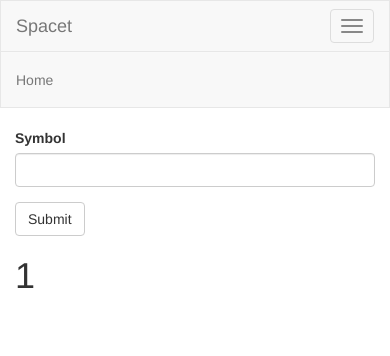
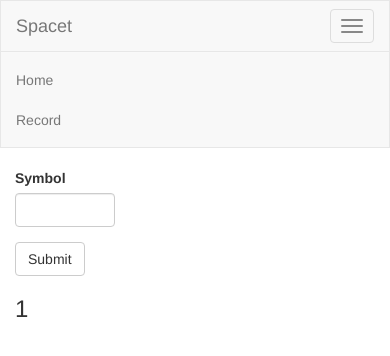
Before and after one commit to xashes/spacet, a Flask app: page /chart/1 in a window 390 px wide, after a click on "Toggle navigation". Shown: the top 356 px of the page. Run offline with Flask 2, Linux system fonts and the light colour scheme; some libraries are stand-ins or nearby versions.

Commit message:
add record form and template

```diff
--- a/app/forms.py
+++ b/app/forms.py
@@ -1,8 +1,18 @@
 from flask_wtf import FlaskForm
-from wtforms import StringField, SubmitField
+from wtforms import StringField, SubmitField, DateField, DecimalField
 from wtforms.validators import DataRequired
+from datetime import datetime
 
 
 class SymbolForm(FlaskForm):
     symbol = StringField(validators=[DataRequired()])
     submit = SubmitField('Submit')
+
+
+class RecordForm(FlaskForm):
+    symbol = StringField('Symbol', validators=[DataRequired()])
+    date = DateField(
+        'Date', default=datetime.today, validators=[DataRequired()])
+    quantity = DecimalField('Quantity', validators=[DataRequired()])
+    price = DecimalField('Price', validators=[DataRequired()])
+    submit = SubmitField('Submit')
--- a/app/routes.py
+++ b/app/routes.py
@@ -1,6 +1,6 @@
 from app import app
 from flask import render_template, redirect, url_for
-from app.forms import SymbolForm
+from app.forms import SymbolForm, RecordForm
 
 
 @app.route('/', methods=['GET', 'POST'])
@@ -17,3 +17,10 @@ def chart(symbol):
     if form.validate_on_submit():
         return redirect(f'/chart/{form.symbol.data}')
     return render_template('chart.html', form=form, symbol=symbol)
+
+@app.route('/record', methods=['GET', 'POST'])
+def record():
+    form = RecordForm()
+    if form.validate_on_submit():
+        return render_template('record.html', form=form)
+    return render_template('record.html', form=form)
--- a/app/templates/base.html
+++ b/app/templates/base.html
@@ -20,6 +20,7 @@
             <div class="collapse navbar-collapse" id="bs-example-navbar-collapse-1">
                 <ul class="nav navbar-nav">
                     <li><a href="{{ url_for('index') }}">Home</a></li>
+                    <li><a href="{{ url_for('record') }}">Record</a></li>
                 </ul>
             </div>
         </div>
@@ -27,12 +28,7 @@
 {% endblock navbar %}
 
 {% block content %}
-    <div class="container">
-        <div class="row">
-            <div class="col-md-4">
-                {{ wtf.quick_form(form, form_type="inline") }}
-            </div>
-        </div>
+    <div class="container-fluid">
         {% block app_content %}
 
         {% endblock app_content %}
--- a/app/templates/chart.html
+++ b/app/templates/chart.html
@@ -8,5 +8,10 @@
 {% endblock scripts %}
 
 {% block app_content %}
-    <h1>{{ symbol }}</h1>
+    <div class="row">
+        <div class="col-xs-4">
+            {{ wtf.quick_form(form, form_type="inline") }}
+        </div>
+    </div>
+    <h3>{{ symbol }}</h3>
 {% endblock app_content %}
```
Also changed, not shown: app/templates/record.html (added, +9 -0 lines), 2 other files.
